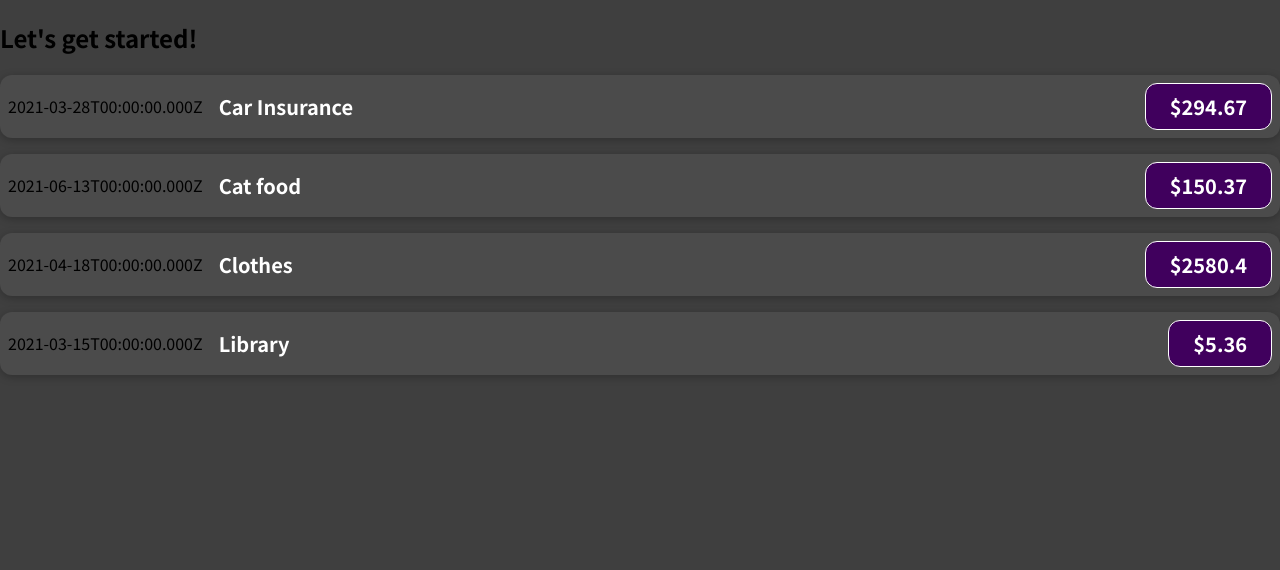
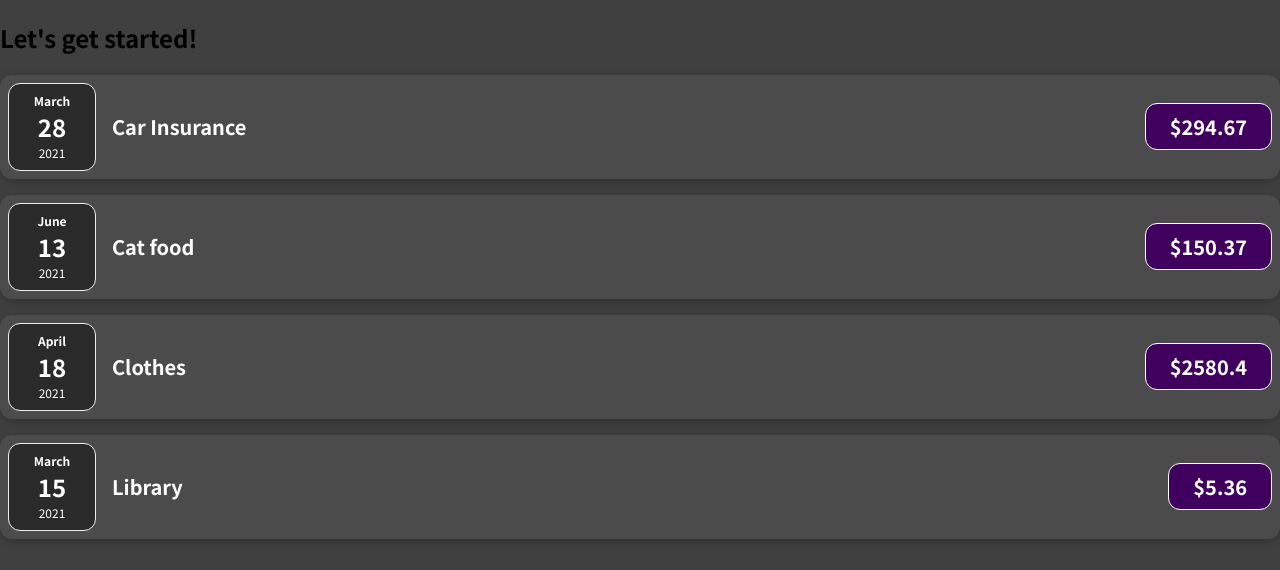
Before and after one commit to gabrielgfaria/react-complete-guide, a JavaScript app: page / in a window 1280 px wide. Shown: the top 570 px of the page. Built offline with nearby package versions, Linux system fonts and the light colour scheme.

Commit message:
Create the Date component and add css to it

```diff
--- /dev/null
+++ b/src/components/ExpenseDate.css
@@ -0,0 +1,26 @@
+.expense-date {
+    display: flex;
+    flex-direction: column;
+    width: 5.5rem;
+    height: 5.5rem;
+    border: 1px solid #ececec;
+    background-color: #2a2a2a;
+    color: white;
+    border-radius: 12px;
+    align-items: center;
+    justify-content: center;
+  }
+
+  .expense-date__month {
+    font-size: 0.75rem;
+    font-weight: bold;
+  }
+
+  .expense-date__year {
+    font-size: 0.75rem;
+  }
+
+  .expense-date__day {
+    font-size: 1.5rem;
+    font-weight: bold;
+  }
--- /dev/null
+++ b/src/components/ExpenseDate.js
@@ -0,0 +1,17 @@
+import './ExpenseDate.css';
+
+function ExpenseDate(props) {
+  const month = props.date.toLocaleString("en-US", { month: "long" });
+  const day = props.date.toLocaleString("en-US", { day: "2-digit" });
+  const year = props.date.getFullYear();
+
+  return (
+    <div className="expense-date">
+      <div className="expense-date__month">{month}</div>
+      <div className="expense-date__day">{day}</div>
+      <div className="expense-date__year">{year}</div>
+    </div>
+  );
+}
+
+export default ExpenseDate;
--- a/src/components/ExpenseItem.js
+++ b/src/components/ExpenseItem.js
@@ -1,9 +1,11 @@
 import "./ExpenseItem.css";
+import "./ExpenseDate";
+import ExpenseDate from "./ExpenseDate";
 
 function ExpenseItem(props) {
   return (
     <div className="expense-item">
-      <div>{props.date.toISOString()}</div>
+      <ExpenseDate date={props.date} />
       <div className="expense-item__description">
         <h2>{props.title}</h2>
         <div className="expense-item__price">${props.amount}</div>
```
Also changed, not shown: 1 other file (tests, documents, lock files or other folders).
